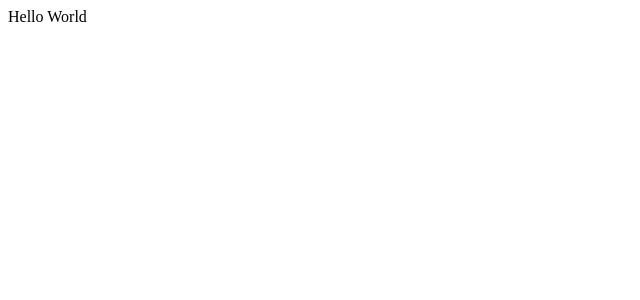
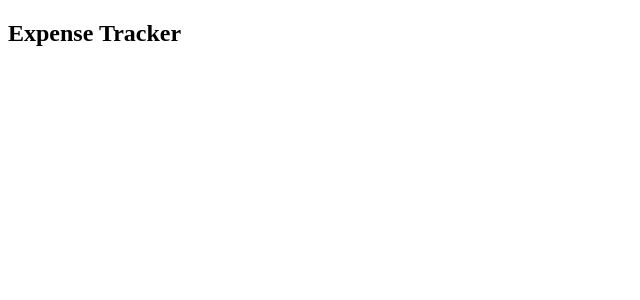
Before and after one commit to jatanassian/expense-tracker-react, a React (Create React App) app: page / in a window 1280 px wide. Shown: the top 300 px of the page, without its empty margins (0-640 px from the left). Built offline with nearby package versions, Linux system fonts and the light colour scheme.

Commit message:
create a Header component with simple text and implement it in the app

```diff
--- a/src/App.js
+++ b/src/App.js
@@ -1,10 +1,12 @@
 import React from 'react';
 import './App.css';
+
+import { Header } from './components/Header';
 
 function App() {
   return (
     <div>
-      Hello World
+      <Header />
     </div>
   );
 }
--- /dev/null
+++ b/src/components/Header.js
@@ -0,0 +1,9 @@
+import React from 'react'
+
+export const Header = () => {
+  return (
+    <h2>
+      Expense Tracker
+    </h2>
+  )
+}
```
